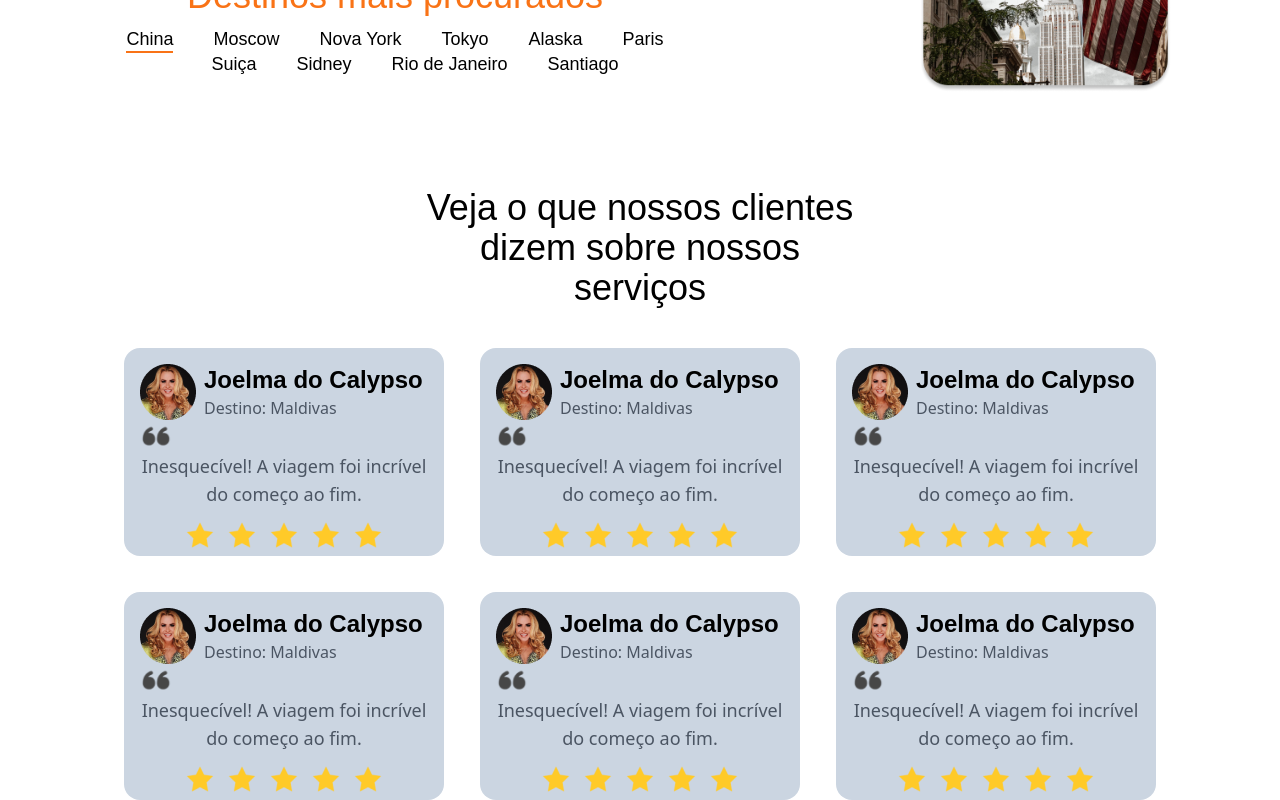
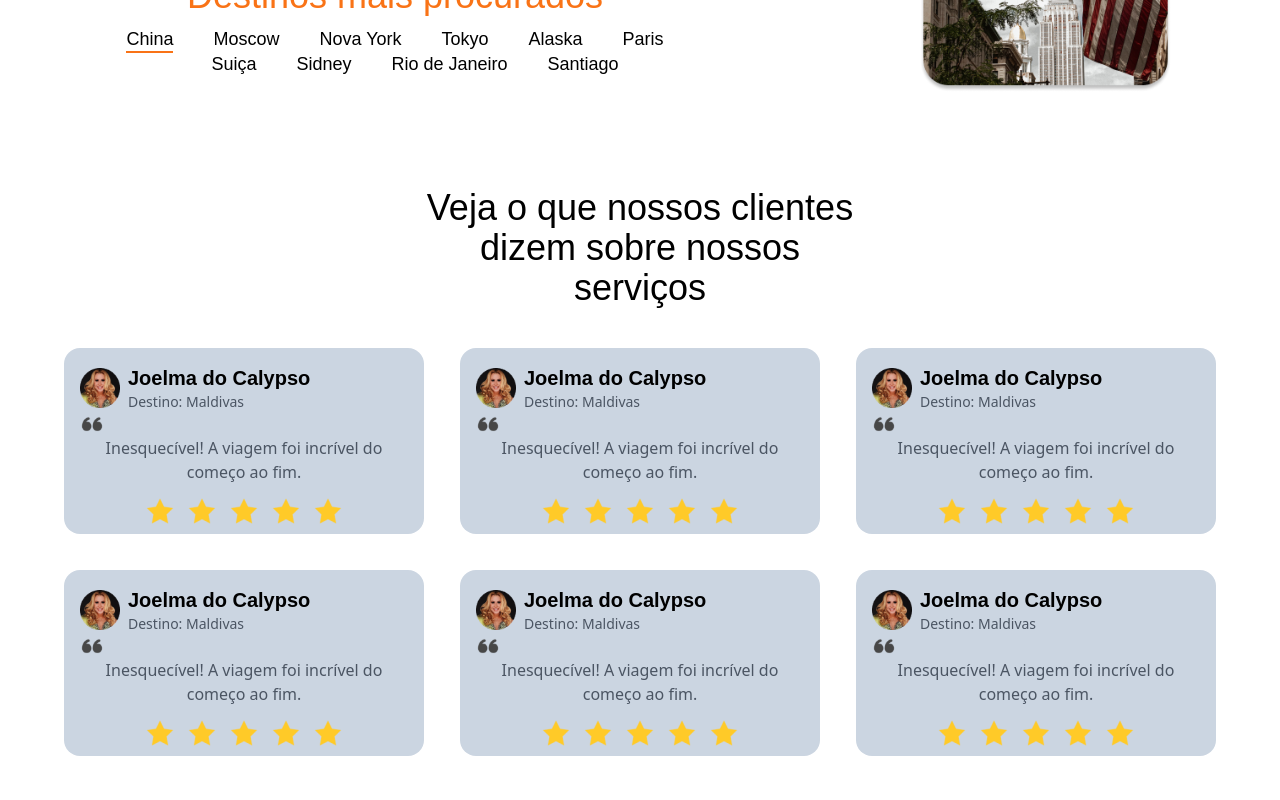
Before and after one commit to RicSilva9/Turismo, a React (Create React App) app in the folder thynk-travel/: page / in a window 1280 px wide. Shown: the part 1057-1857 px from the top of the page. After the commit the page ends 1813 px from the top, so only its background shows below. Built offline with nearby package versions, Linux system fonts and the light colour scheme.

Commit message:
"Updated favicon, Avaliacao component styles, and Depoimentos component layout; changed user menu avatar image in Nav component."

```diff
--- a/thynk-travel/src/components/Avaliacao/index.jsx
+++ b/thynk-travel/src/components/Avaliacao/index.jsx
@@ -1,21 +1,21 @@
 
 export default function Avaliacao() {
   return (
-    <div className="lg:w-80 lg:h-52 md:w-64 md:h-44 rounded-2xl pt-4 px-4 pb-2 bg-slate-300">
+    <div className="rounded-2xl pt-4 px-4 pb-2 bg-slate-300">
       <div className="flex items-center gap-2">
 
          <div>
-          <img src={`${process.env.PUBLIC_URL}/img/profile-img-comentario1.png`} alt="avatar do autor" className="lg:h-14 md:h-12" />
+          <img src={`${process.env.PUBLIC_URL}/img/profile-img-comentario1.png`} alt="avatar do autor" className="lg:h-10 md:h-18" />
          </div>
 
          <div>
-           <h2 className="lg:text-2xl md:text-xl font-bold fjalla tracking-normal leading-tight">Joelma do Calypso</h2>
-           <p className="text-gray-600 lg:text-base md:text-sm">Destino: Maldivas</p>
+           <h2 className="lg:text-xl md:text-lg font-bold fjalla tracking-normal leading-tight">Joelma do Calypso</h2>
+           <p className="text-gray-600 lg:text-sm md:text-xs">Destino: Maldivas</p>
          </div>
       </div>
       <div>
-        <img src={`${process.env.PUBLIC_URL}/img/icon8.png`} alt="icon" className="lg:h-8 md:h-5" />  {/* devo atualizar para colocar icons */}
-        <p className="text-gray-600 text-center lg:text-lg md:text-base leading-tight">Inesquecível! A viagem foi incrível do começo ao fim.</p>
+        <img src={`${process.env.PUBLIC_URL}/img/icon8.png`} alt="icon" className="lg:h-6 md:h-3" />  {/* devo atualizar para colocar icons */}
+        <p className="text-gray-600 text-center lg:text-base md:text-sm leading-tight">Inesquecível! A viagem foi incrível do começo ao fim.</p>
 
         <div className="flex justify-center items-center gap-3 lg:mt-3 md:mt-1"> {/* devo atualizar para colocar icons */}
           <img src={`${process.env.PUBLIC_URL}/img/icon7.png`} alt="icon" />
--- a/thynk-travel/src/components/Depoimentos/index.jsx
+++ b/thynk-travel/src/components/Depoimentos/index.jsx
@@ -43,12 +43,12 @@ export default function Depoimentos() {
   };
 
   return (
-    <section className="md:mt-24 mt-16 md:mx-0 mx-4">
+    <section className="md:mt-24 mt-16 md:mx-0 mx-4" id="depoimentos-id-nav">
       <h2 className="text-center fjalla tracking-normal leading-tight hover:cursor-default text-3xl sm:text-4xl lg:text-4xl max-w-md m-auto">Veja o que nossos clientes dizem sobre nossos serviços</h2>
 
     <div className="md:mt-10 flex justify-center">
 
-      <div className="sm:hidden w-full p-10">
+      <div className="sm:hidden w-full p-10 max-sm:px-0 overflow-hidden">
         <Slider {...settings}>
           {content.map((item, index) => (
             <div key={index} className="h-60">
@@ -83,7 +83,7 @@ export default function Depoimentos() {
 
       </div>
 
-      <div className="grid lg:grid-cols-3 gap-9 sm:grid-cols-2 max-sm:hidden">
+      <div className="grid lg:grid-cols-3 gap-9 sm:grid-cols-2 max-sm:hidden lg:px-16 md:px-8 px-0">
         <Avaliacao />
         <Avaliacao />
         <Avaliacao />
--- a/thynk-travel/src/components/Nav/index.jsx
+++ b/thynk-travel/src/components/Nav/index.jsx
@@ -97,7 +97,7 @@ export default function Nav() {
                       <span className="sr-only">Open user menu</span>
                       <img
                         className="h-8 w-8 rounded-full"
-                        src="https://avatars.githubusercontent.com/u/4918549?s=80&v=4"
+                        src="https://i.pinimg.com/736x/de/ba/87/deba871bd0100ddf6f530dc30f87272a.jpg"
                         alt=""
                       />
                     </MenuButton>
```
Also changed, not shown: 1 other file (tests, documents, lock files or other folders).
